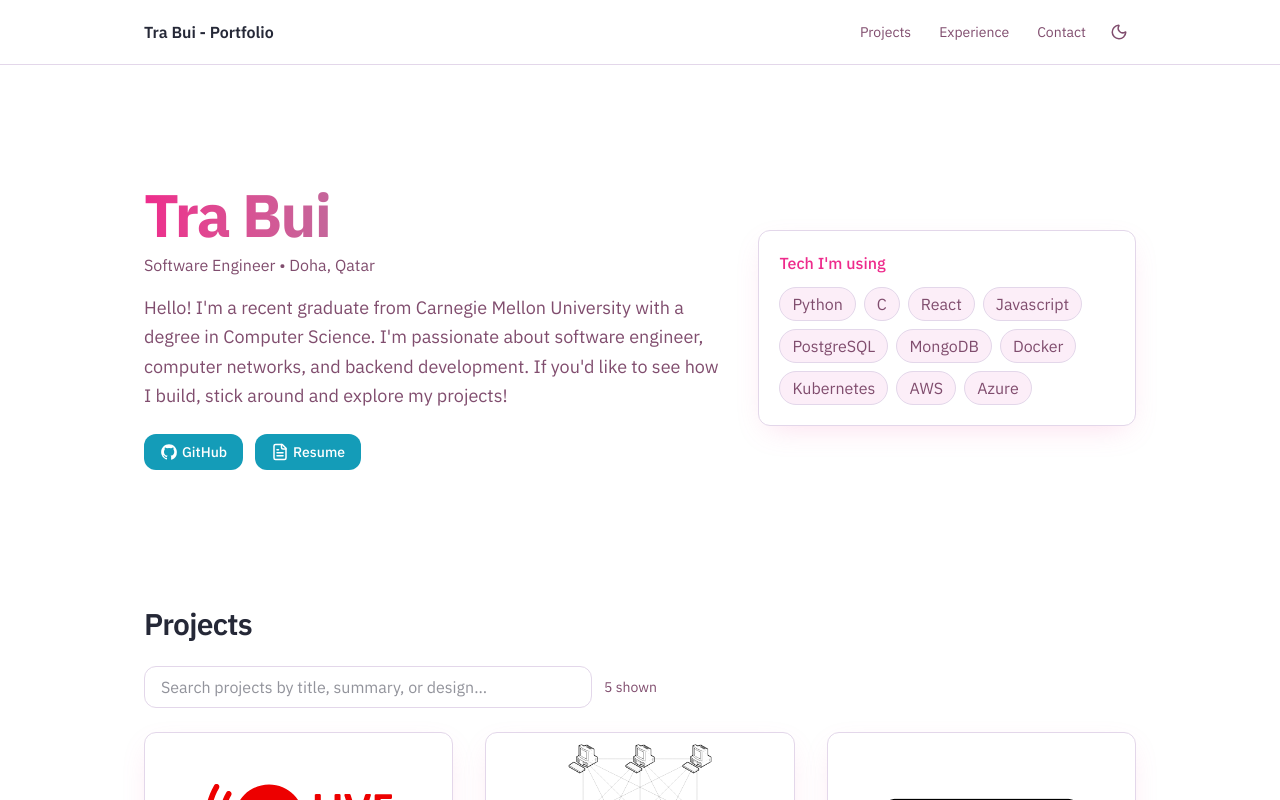
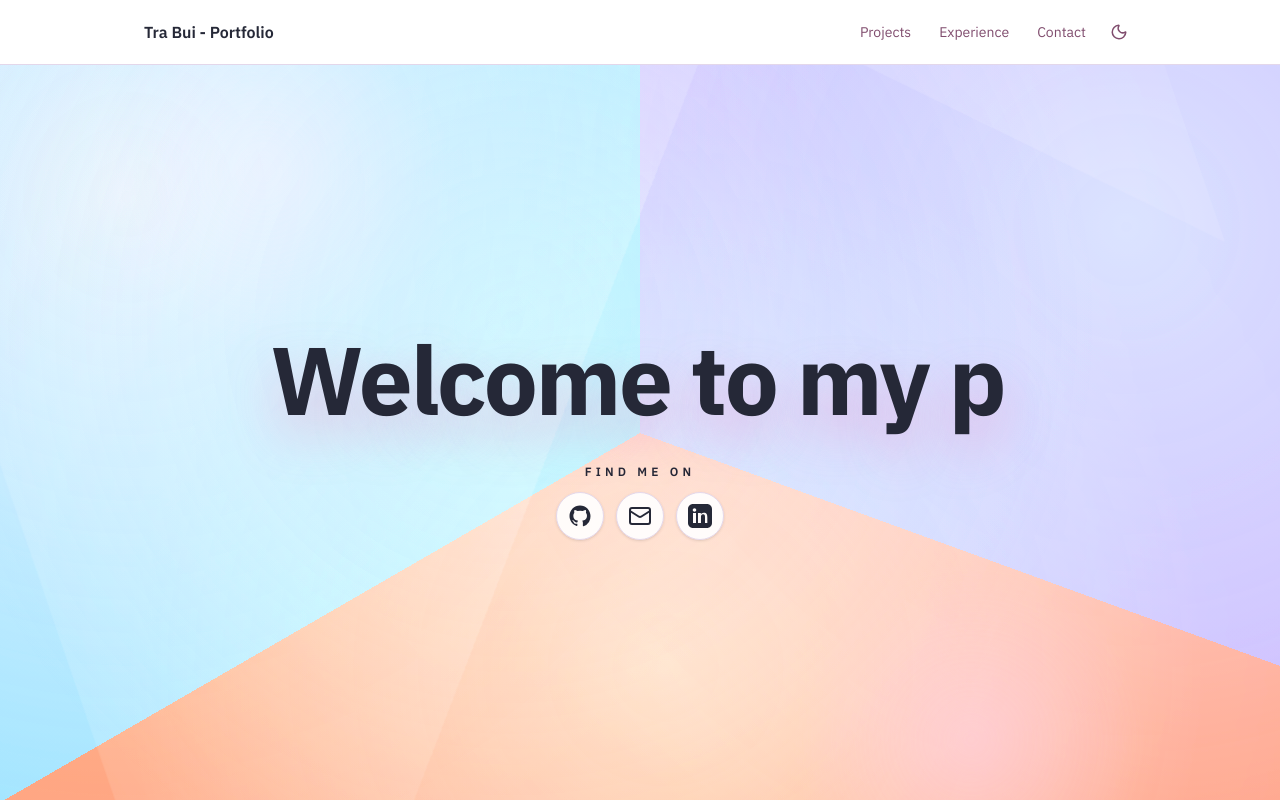
Before and after one commit to tpbui/tpbui.github.io, a React (Vite) app: page / in a window 1280 px wide. Shown: the top 800 px of the page. Built offline with nearby package versions, Linux system fonts and the light colour scheme.

Commit message:
feature: homepage version 1

```diff
--- a/src/content/site.js
+++ b/src/content/site.js
@@ -15,6 +15,14 @@ const CONFIG = {
 	resumeUrl:
 		"https://drive.google.com/file/d/1QBqLus7yFWJu-NmG4EaTaNBBNSwDbTgy/view?usp=drive_link",
 	githubUrl: "https://github.com/tpbui",
+	hero: {
+		typing: [
+			"Hello World! ;D",
+			"Welcome to my portfolio!",
+			"Tra Bui"
+		],
+		tagline: "Computer Scientist | Software Engineer",
+	},
 	links: [
 		{
 			label: "GitHub",
--- a/src/index.css
+++ b/src/index.css
@@ -62,6 +62,13 @@
 	--accent-fg: 30 100% 12%;
 
 	--shadow: 330 85% 70%;
+
+	/* hero palette */
+	--hero-pink: 12 92% 74%;
+	--hero-mint: 152 68% 72%;
+	--hero-sky: 202 88% 78%;
+	--hero-lilac: 256 70% 80%;
+	--hero-peach: 36 94% 70%;
 }
 
 /* Dark palette */
@@ -88,6 +95,13 @@ html.dark {
 	--accent-fg: 30 100% 12%;
 
 	--shadow: 330 85% 70%;
+
+	/* hero palette */
+	--hero-pink: 330 90% 72%;
+	--hero-mint: 160 65% 65%;
+	--hero-sky: 210 90% 68%;
+	--hero-lilac: 265 75% 70%;
+	--hero-peach: 25 95% 72%;
 }
 
 /* Base + small building blocks */
@@ -121,6 +135,202 @@ body {
 	@apply rounded-full bg-muted text-muted-foreground px-3 py-1 border;
 }
 
+.hero-heading {
+	font-family: var(--font-sans);
+	letter-spacing: -0.025em;
+	text-shadow: 0 22px 48px hsla(var(--shadow) / 0.35);
+}
+
+.hero-social-label {
+	color: inherit;
+	letter-spacing: 0.35em;
+	text-shadow: none;
+}
+
 html {
 	scroll-behavior: smooth;
 }
+
+.hero-splash {
+	position: absolute;
+	inset: 0;
+	overflow: hidden;
+	background:
+		radial-gradient(circle at 10% 18%, hsla(var(--hero-peach) / 0.7), transparent 55%),
+		radial-gradient(circle at 88% 22%, hsla(var(--hero-sky) / 0.68), transparent 58%),
+		radial-gradient(circle at 52% 82%, hsla(var(--hero-mint) / 0.64), transparent 60%),
+		conic-gradient(
+			from 110deg at 50% 50%,
+			hsla(var(--hero-pink) / 0.95) 0deg 130deg,
+			hsla(var(--hero-sky) / 0.88) 130deg 250deg,
+			hsla(var(--hero-lilac) / 0.92) 250deg 360deg
+		);
+	background-blend-mode: screen, screen, screen, normal;
+	filter: saturate(130%) brightness(1.04);
+}
+
+.hero-splash::after {
+	content: "";
+	position: absolute;
+	inset: 0;
+	background: radial-gradient(circle at 40% 35%, hsla(var(--hero-sky) / 0.2), transparent 65%);
+	opacity: 0.75;
+	pointer-events: none;
+}
+
+.hero-splash::before {
+	content: "";
+	position: absolute;
+	inset: -32%;
+	background:
+		conic-gradient(
+			from 95deg at 32% 32%,
+			transparent 0deg 35deg,
+			hsla(var(--hero-peach) / 0.52) 35deg 120deg,
+			transparent 120deg 205deg,
+			hsla(var(--hero-pink) / 0.48) 205deg 310deg,
+			transparent 310deg 360deg
+		),
+		radial-gradient(circle at 70% 68%, hsla(var(--hero-sky) / 0.4) 0%, transparent 60%),
+		radial-gradient(circle at 28% 78%, hsla(var(--hero-lilac) / 0.42) 0%, transparent 58%);
+	opacity: 0.7;
+	mix-blend-mode: color-dodge;
+	transform-origin: center;
+	transform: rotate(4deg) scale(1.05);
+	mask-image: radial-gradient(circle at center, rgba(255, 255, 255, 0.85) 0%, rgba(255, 255, 255, 0) 70%);
+	animation: heroHalo 32s linear infinite;
+	pointer-events: none;
+}
+
+.hero-blob {
+	position: absolute;
+	width: clamp(18rem, 28vw, 26rem);
+	height: clamp(18rem, 28vw, 26rem);
+	border-radius: 999px;
+	background: radial-gradient(circle, hsla(var(--hero-pink) / 0.6), transparent 68%);
+	mix-blend-mode: lighten;
+	opacity: 0.75;
+	filter: blur(12px);
+	animation: heroBlob 18s ease-in-out infinite alternate;
+}
+
+.hero-blob-1 {
+	top: -12%;
+	left: 8%;
+}
+
+.hero-blob-2 {
+	bottom: -16%;
+	right: 10%;
+	animation-delay: 5s;
+	background: radial-gradient(circle, hsla(var(--hero-sky) / 0.6), transparent 70%);
+}
+
+.typewriter {
+	position: relative;
+	display: inline-flex;
+	align-items: center;
+	min-height: 1.1em;
+}
+
+.typewriter::after {
+	content: "";
+	width: 2px;
+	height: 100%;
+	margin-left: 0.2rem;
+	background: currentColor;
+	animation: caretBlink 1s steps(2, start) infinite;
+}
+
+.tagline-typewriter {
+	position: relative;
+	display: inline-flex;
+	align-items: center;
+}
+
+.tagline-typewriter::after {
+	content: "|";
+	margin-left: 0.35rem;
+	color: currentColor;
+	animation: caretBlink 1.1s steps(2, start) infinite;
+}
+
+@keyframes caretBlink {
+	0%,
+	49% {
+		opacity: 1;
+	}
+	50%,
+	100% {
+		opacity: 0;
+	}
+}
+
+@keyframes heroBlob {
+	0%,
+	100% {
+		transform: scale(1) translate(0, 0);
+	}
+	50% {
+		transform: scale(1.1) translate(-20px, 16px);
+	}
+}
+
+@keyframes heroHalo {
+	0% {
+		transform: rotate(0deg) scale(1);
+	}
+	50% {
+		transform: rotate(180deg) scale(1.05);
+	}
+	100% {
+		transform: rotate(360deg) scale(1);
+	}
+}
+
+html.dark .hero-splash {
+	background:
+		radial-gradient(circle at 18% 22%, hsla(var(--hero-pink) / 0.52), transparent 60%),
+		radial-gradient(circle at 80% 20%, hsla(var(--hero-sky) / 0.5), transparent 60%),
+		radial-gradient(circle at 52% 80%, hsla(var(--hero-lilac) / 0.5), transparent 64%),
+		conic-gradient(
+			from 100deg at 50% 50%,
+			hsla(var(--hero-lilac) / 0.88) 0deg 140deg,
+			hsla(var(--hero-sky) / 0.78) 140deg 260deg,
+			hsla(var(--hero-peach) / 0.76) 260deg 360deg
+		);
+	background-blend-mode: screen, screen, screen, normal;
+	filter: saturate(140%) brightness(0.9) contrast(1.08);
+}
+
+html.dark .hero-splash::before {
+	background:
+		conic-gradient(
+			from 105deg at 34% 34%,
+			transparent 0deg 40deg,
+			hsla(var(--hero-peach) / 0.4) 40deg 120deg,
+			transparent 120deg 210deg,
+			hsla(var(--hero-lilac) / 0.48) 210deg 320deg,
+			transparent 320deg 360deg
+		),
+		radial-gradient(circle at 68% 70%, hsla(var(--hero-sky) / 0.35) 0%, transparent 62%),
+		radial-gradient(circle at 26% 78%, hsla(var(--hero-pink) / 0.44) 0%, transparent 58%);
+	mix-blend-mode: screen;
+	opacity: 0.78;
+}
+
+html.dark .hero-splash::after {
+	content: "";
+	background: radial-gradient(circle at 50% 50%, hsla(var(--hero-peach) / 0.18), transparent 65%);
+	mix-blend-mode: screen;
+	opacity: 0.65;
+}
+
+html.dark .hero-blob {
+	background: radial-gradient(circle, hsla(var(--hero-lilac) / 0.55), transparent 70%);
+	mix-blend-mode: screen;
+}
+
+html.dark .hero-blob-2 {
+	background: radial-gradient(circle, hsla(var(--hero-sky) / 0.55), transparent 72%);
+}
--- a/src/sections/Hero.jsx
+++ b/src/sections/Hero.jsx
@@ -1,51 +1,133 @@
-import { FileText } from "lucide-react";
-import Card from "../components/ui/Card";
-import Pill from "../components/ui/Pill";
-import ButtonLink from "../components/ui/ButtonLink";
-import Section from "../components/ui/Section";
-import IconGithub from "../icons/IconGithub";
+import { useEffect, useMemo, useState } from "react";
 import CONFIG from "../content/site";
 
 export default function Hero() {
+	const [phraseIndex, setPhraseIndex] = useState(0);
+	const [subIndex, setSubIndex] = useState(0);
+	const [isDeleting, setIsDeleting] = useState(false);
+	const [isComplete, setIsComplete] = useState(false);
+	const [taglineIndex, setTaglineIndex] = useState(0);
+	const [showTagline, setShowTagline] = useState(false);
+
+	const typingPhrases = useMemo(() => {
+		const configured = Array.isArray(CONFIG.hero?.typing)
+			? CONFIG.hero.typing.filter(Boolean)
+			: [];
+		if (configured.length > 0) return configured;
+		return ["Hello World!", `Hi, I'm ${CONFIG.name} :D`];
+	}, []);
+
+	const tagline = CONFIG.hero?.tagline ?? "Software Engineer | Computer Scientist | Lifelong learner";
+
+	const socialLinks = (CONFIG.links ?? [])
+		.filter((link) => link && link.href && link.icon)
+		.map((link) => ({
+			...link,
+			href:
+				typeof link.href === "string"
+					? link.href.replace("{email}", CONFIG.email ?? "")
+					: link.href,
+		}));
+
+	useEffect(() => {
+		const currentPhrase = typingPhrases[phraseIndex];
+		if (!currentPhrase) return;
+
+		if (!isDeleting && subIndex === currentPhrase.length) {
+			if (phraseIndex === typingPhrases.length - 1) {
+				setIsComplete(true);
+				return;
+			}
+
+			const hold = setTimeout(() => setIsDeleting(true), 1100);
+			return () => clearTimeout(hold);
+		}
+
+		if (isDeleting && subIndex === 0) {
+			const shift = setTimeout(() => {
+				setIsDeleting(false);
+				setPhraseIndex((prev) => Math.min(prev + 1, typingPhrases.length - 1));
+			}, 180);
+			return () => clearTimeout(shift);
+		}
+
+		if (isComplete) return;
+
+		const timeout = setTimeout(
+			() => setSubIndex((prev) => prev + (isDeleting ? -1 : 1)),
+			isDeleting ? 45 : 110 + Math.random() * 70
+		);
+
+		return () => clearTimeout(timeout);
+	}, [phraseIndex, subIndex, isDeleting, isComplete, typingPhrases]);
+
+	useEffect(() => {
+		setTaglineIndex(0);
+		setShowTagline(false);
+	}, [tagline]);
+
+	useEffect(() => {
+		if (!tagline) return;
+		if (taglineIndex >= tagline.length) return;
+
+		if (!showTagline) return;
+
+		const timeout = setTimeout(() => setTaglineIndex((prev) => prev + 1), 75);
+		return () => clearTimeout(timeout);
+	}, [taglineIndex, tagline, showTagline]);
+
+	useEffect(() => {
+		if (isComplete && !showTagline) {
+			setShowTagline(true);
+		}
+	}, [isComplete, showTagline]);
+
+	const typedText = typingPhrases[phraseIndex]?.slice(0, subIndex) ?? "";
+	const typedTagline = tagline.slice(0, taglineIndex);
+
 	return (
-		<Section id="home" className="max-w-5xl mx-auto px-4 py-24">
-			<div className="grid sm:grid-cols-5 gap-8 items-center">
-				<div className="sm:col-span-3">
-					<h1 className="text-5xl md:text-6xl font-extrabold tracking-tight text-transparent bg-clip-text bg-gradient-to-r from-primary to-secondary">
-						{CONFIG.name}
-					</h1>
-					<p className="mt-2 text-muted-foreground">
-						{CONFIG.role} • {CONFIG.location}
+		<section
+			id="home"
+			className="relative flex min-h-[calc(100vh-4rem)] items-center justify-center overflow-hidden px-6 py-20 sm:px-12"
+		>
+			<div className="hero-splash" aria-hidden="true" />
+			<div className="hero-blob hero-blob-1" aria-hidden="true" />
+			<div className="hero-blob hero-blob-2" aria-hidden="true" />
+
+			<div className="relative z-10 mx-auto flex max-w-3xl flex-col items-center gap-8 text-center">
+				<h1 className="hero-heading text-balance text-6xl font-black tracking-tight text-foreground sm:text-7xl md:text-8xl">
+					<span className="typewriter">{typedText}</span>
+				</h1>
+
+				{showTagline ? (
+					<p className="hero-subtitle max-w-3xl text-pretty text-xl text-foreground md:text-2xl">
+						<span className="tagline-typewriter">{typedTagline}</span>
 					</p>
-					<p className="mt-4 text-lg text-muted-foreground leading-relaxed">
-						{CONFIG.intro}
-					</p>
-					<div className="mt-6 flex flex-wrap items-center gap-3">
-						<ButtonLink
-							href={CONFIG.githubUrl}
-							icon={IconGithub}
-							className="btn btn-secondary"
-						>
-							GitHub
-						</ButtonLink>
-						<ButtonLink
-							href={CONFIG.resumeUrl}
-							icon={FileText}
-							className="btn btn-secondary"
-						>
-							Resume
-						</ButtonLink>
+				) : null}
+
+				{socialLinks.length > 0 ? (
+					<div className="flex flex-col items-center gap-3">
+						<span className="hero-social-label text-xs font-semibold uppercase text-muted-foreground/80">
+							Find me on
+						</span>
+						<div className="flex items-center gap-3">
+							{socialLinks.map(({ href, icon: LinkIcon, label }) => (
+								<a
+									key={href}
+									href={href}
+									className="group flex h-12 w-12 items-center justify-center rounded-full border border-border bg-background/90 shadow-sm backdrop-blur transition hover:-translate-y-0.5 hover:bg-primary/10 hover:shadow-md focus-visible:outline-none focus-visible:ring-2 focus-visible:ring-ring"
+									aria-label={label}
+									title={label}
+									target={/^https?:/i.test(href) ? "_blank" : undefined}
+									rel={/^https?:/i.test(href) ? "noreferrer noopener" : undefined}
+								>
+									<LinkIcon className="h-6 w-6 text-foreground transition group-hover:text-primary" />
+								</a>
+							))}
+						</div>
 					</div>
-				</div>
-				<Card className="sm:col-span-2 card p-5 transition-all duration-300 hover:-translate-y-1 hover:shadow-lg">
-					<h3 className="font-medium text-primary mb-3">Tech I'm using</h3>
-					<div className="flex flex-wrap gap-2">
-						{CONFIG.tech.map((t) => (
-							<Pill key={t}>{t}</Pill>
-						))}
-					</div>
-				</Card>
+				) : null}
 			</div>
-		</Section>
+		</section>
 	);
 }
```
